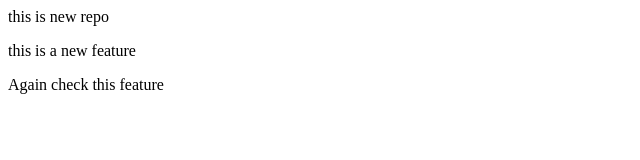
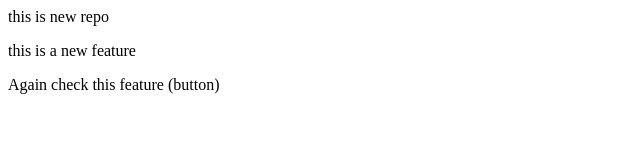
Before and after one commit to itz-siya/localrepo, a plain HTML site: page index.html in a window 1280 px wide. Shown: the full height of the page, 0-640 px from the left. Drawn offline with Linux system fonts and the light colour scheme.

```diff
--- a/index.html
+++ b/index.html
@@ -1,3 +1,3 @@
 <p> this is new repo </p>
 <p> this is a new feature</p>
-<p> Again check this feature </p>
+<p> Again check this feature (button)</p>
```
